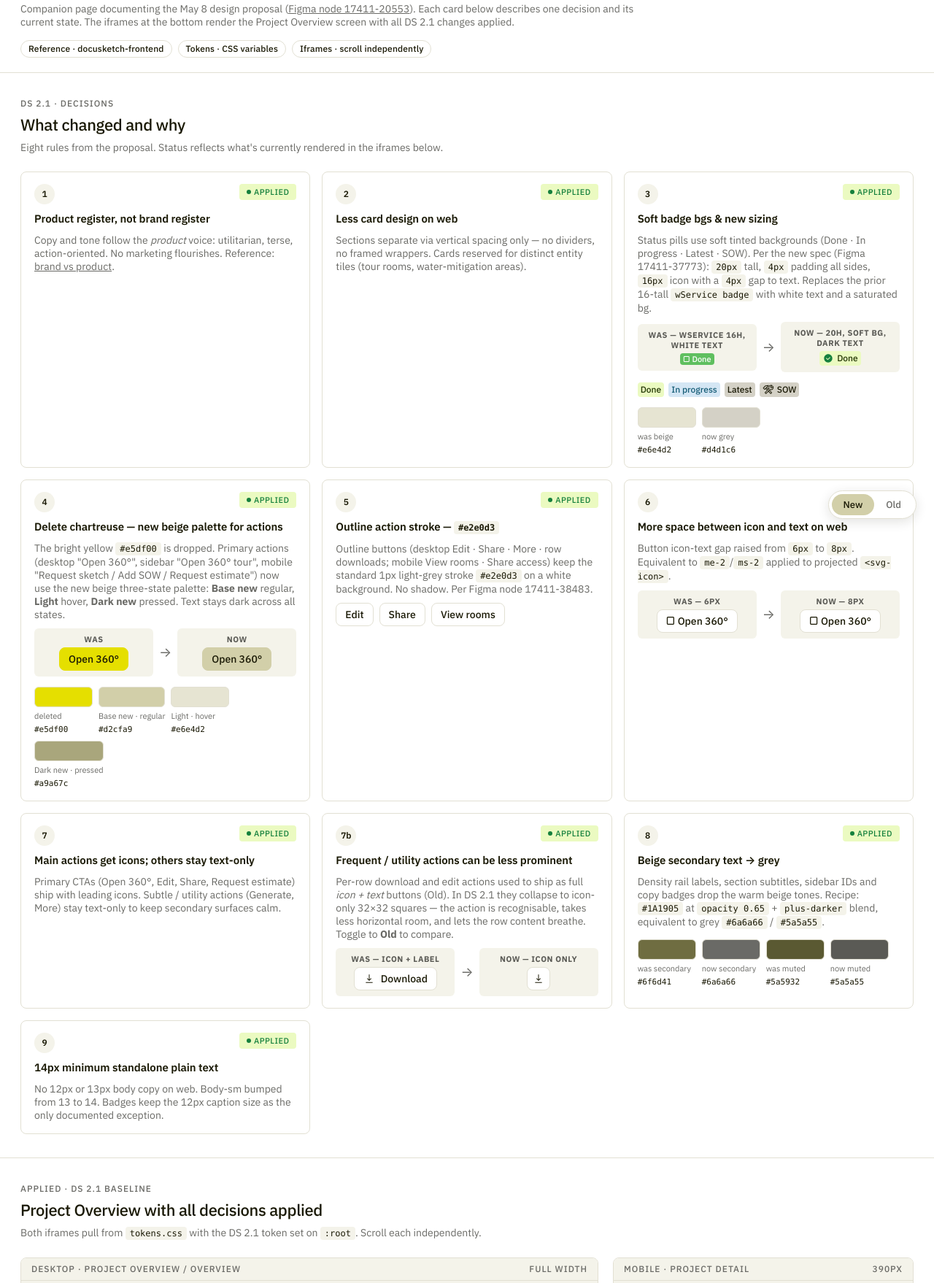
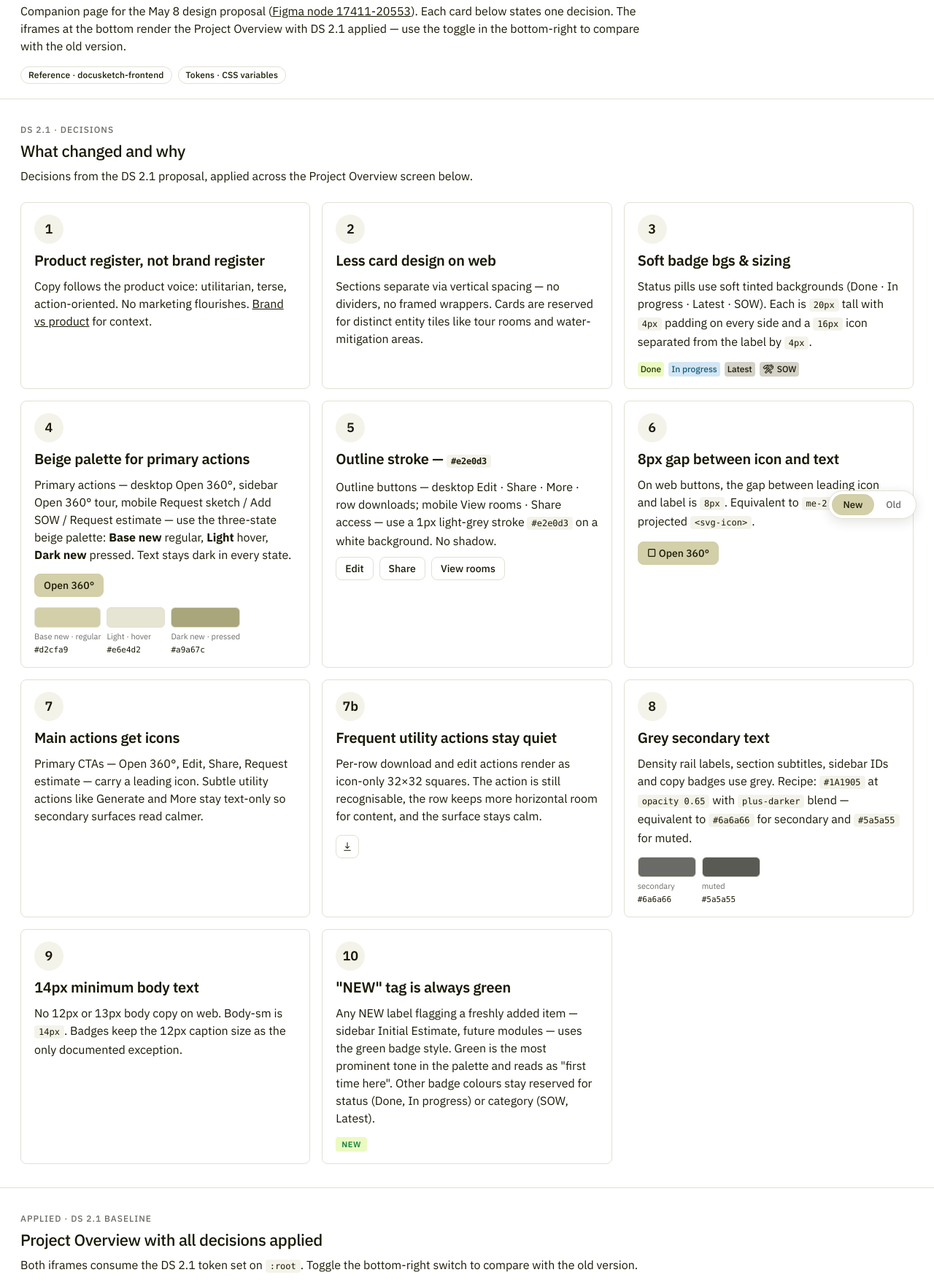
Before and after one commit to artarmeev-ds/artarmeev-ds.github.io, a plain HTML site: page index.html in a window 1280 px wide. Shown: the part 65-1823 px from the top of the page at 73% size. Drawn offline with Linux system fonts and the light colour scheme.

Commit message:
Bigger card numbers + h3, copy review across descriptions

```diff
--- a/index.html
+++ b/index.html
@@ -42,7 +42,9 @@
   }
   .page-header h1 { margin-bottom: 8px; }
   .page-header p {
-    color: var(--ds-color-text-secondary);
+    color: var(--ds-color-text-primary);
+    font-size: 16px;
+    line-height: 24px;
     margin-bottom: 16px;
     max-width: 880px;
   }
@@ -84,7 +86,11 @@
     margin-bottom: 8px;
   }
   .section-head h2 { margin-bottom: 8px; font-size: 22px; line-height: 28px; }
-  .section-head p { color: var(--ds-color-text-secondary); }
+  .section-head p {
+    color: var(--ds-color-text-primary);
+    font-size: 16px;
+    line-height: 24px;
+  }
 
   /* Decision card grid */
   .decisions {
@@ -108,22 +114,22 @@
     gap: 12px;
   }
   .decision-card h3 {
-    font-size: 15px;
-    line-height: 20px;
+    font-size: 20px;
+    line-height: 26px;
     font-weight: 600;
-    letter-spacing: -0.005em;
+    letter-spacing: -0.012em;
   }
   .decision-card p {
-    color: var(--ds-color-text-secondary);
-    font-size: 14px;
-    line-height: 18px;
+    color: var(--ds-color-text-primary);
+    font-size: 16px;
+    line-height: 24px;
   }
   .decision-card .num {
-    width: 28px; height: 28px;
+    width: 40px; height: 40px;
     border-radius: 50%;
     background: var(--ds-color-bg-neutral);
     color: var(--ds-color-text-primary);
-    font-size: 12px;
+    font-size: 18px;
     font-weight: 600;
     display: inline-flex;
     align-items: center; justify-content: center;
@@ -329,11 +335,10 @@
 
 <header class="page-header">
   <h1>Phoenix · DS 2.1 Design Update</h1>
-  <p>Companion page documenting the May 8 design proposal (<a href="https://www.figma.com/design/uWPtoRCtbBAnOqzJVNhYr3/3.0-Design-system?node-id=17411-20553">Figma node 17411-20553</a>). Each card below describes one decision and its current state. The iframes at the bottom render the Project Overview screen with all DS 2.1 changes applied.</p>
+  <p>Companion page for the May 8 design proposal (<a href="https://www.figma.com/design/uWPtoRCtbBAnOqzJVNhYr3/3.0-Design-system?node-id=17411-20553">Figma node 17411-20553</a>). Each card below states one decision. The iframes at the bottom render the Project Overview with DS 2.1 applied — use the toggle in the bottom-right to compare with the old version.</p>
   <div class="page-meta">
     <span class="pill">Reference · docusketch-frontend</span>
     <span class="pill">Tokens · CSS variables</span>
-    <span class="pill">Iframes · scroll independently</span>
   </div>
 </header>
 
@@ -344,7 +349,7 @@
   <div class="section-head">
     <span class="section-tag">DS 2.1 · decisions</span>
     <h2>What changed and why</h2>
-    <p>Eight rules from the proposal. Status reflects what's currently rendered in the iframes below.</p>
+    <p>Decisions from the DS 2.1 proposal, applied across the Project Overview screen below.</p>
   </div>
 
   <div class="decisions">
@@ -353,42 +358,27 @@
     <div class="decision-card">
       <div class="decision-card-head">
         <span class="num">1</span>
-        <span class="status status-applied">Applied</span>
       </div>
       <h3>Product register, not brand register</h3>
-      <p>Copy and tone follow the <em>product</em> voice: utilitarian, terse, action-oriented. No marketing flourishes. Reference: <a href="https://impeccable.style/tutorials/brand-vs-product/">brand vs product</a>.</p>
+      <p>Copy follows the product voice: utilitarian, terse, action-oriented. No marketing flourishes. <a href="https://impeccable.style/tutorials/brand-vs-product/">Brand vs product</a> for context.</p>
     </div>
 
     <!-- 2 — Less card design on web -->
     <div class="decision-card">
       <div class="decision-card-head">
         <span class="num">2</span>
-        <span class="status status-applied">Applied</span>
       </div>
       <h3>Less card design on web</h3>
-      <p>Sections separate via vertical spacing only — no dividers, no framed wrappers. Cards reserved for distinct entity tiles (tour rooms, water-mitigation areas).</p>
+      <p>Sections separate via vertical spacing — no dividers, no framed wrappers. Cards are reserved for distinct entity tiles like tour rooms and water-mitigation areas.</p>
     </div>
 
     <!-- 3 — Soft badges new spec -->
     <div class="decision-card">
       <div class="decision-card-head">
         <span class="num">3</span>
-        <span class="status status-applied">Applied</span>
       </div>
-      <h3>Soft badge bgs &amp; new sizing</h3>
-      <p>Status pills use soft tinted backgrounds (Done · In progress · Latest · SOW). Per the new spec (Figma 17411-37773): <code>20px</code> tall, <code>4px</code> padding all sides, <code>16px</code> icon with a <code>4px</code> gap to text. Replaces the prior 16-tall <code>wService badge</code> with white text and a saturated bg.</p>
-      <div class="ba">
-        <div class="ba-cell"><strong>Was — wService 16h, white text</strong>
-          <span style="display:inline-flex;align-items:center;gap:4px;height:16px;padding:0 4px;border-radius:4px;background:#5fbf5f;color:#fff;font-size:11px;font-weight:500">▢ Done</span>
-        </div>
-        <span class="ba-arrow">→</span>
-        <div class="ba-cell"><strong>Now — 20h, soft bg, dark text</strong>
-          <span style="display:inline-flex;align-items:center;gap:4px;height:20px;padding:0 4px;border-radius:4px;background:#ebfac1;color:#243805;font-size:12px;font-weight:500">
-            <svg width="16" height="16" viewBox="0 0 24 24" fill="#15803d" aria-hidden="true"><path d="M12 3.5C16.6944 3.5 20.5 7.3056 20.5 12C20.5 16.6944 16.6944 20.5 12 20.5C7.3056 20.5 3.5 16.6944 3.5 12C3.5 7.3056 7.3056 3.5 12 3.5ZM11.0264 13.4658L8.5303 10.9697L7.4697 12.0303L10.9727 15.5332L11.502 15.0576L16.502 10.5576L15.498 9.4424L11.0264 13.4658Z"/></svg>
-            Done
-          </span>
-        </div>
-      </div>
+      <h3>Soft badge bgs &amp; sizing</h3>
+      <p>Status pills use soft tinted backgrounds (Done · In progress · Latest · SOW). Each is <code>20px</code> tall with <code>4px</code> padding on every side and a <code>16px</code> icon separated from the label by <code>4px</code>.</p>
       <div style="display:flex;gap:6px;flex-wrap:wrap;margin-top:4px">
         <span style="display:inline-flex;align-items:center;gap:4px;height:20px;padding:0 4px;border-radius:4px;background:#ebfac1;color:#243805;font-size:12px;font-weight:500">Done</span>
         <span style="display:inline-flex;align-items:center;gap:4px;height:20px;padding:0 4px;border-radius:4px;background:#d4e6f4;color:#165d77;font-size:12px;font-weight:500">In progress</span>
@@ -398,27 +388,17 @@
           SOW
         </span>
       </div>
-      <div class="card-swatches">
-        <div class="mini-swatch"><div class="mini-swatch-color" style="background:#e6e4d2"></div><span class="mini-swatch-name">was beige</span><span class="mini-swatch-value">#e6e4d2</span></div>
-        <div class="mini-swatch"><div class="mini-swatch-color" style="background:#d4d1c6"></div><span class="mini-swatch-name">now grey</span><span class="mini-swatch-value">#d4d1c6</span></div>
-      </div>
     </div>
 
-    <!-- 4 — Yellow accent → new beige palette -->
+    <!-- 4 — New beige palette for actions -->
     <div class="decision-card">
       <div class="decision-card-head">
         <span class="num">4</span>
-        <span class="status status-applied">Applied</span>
       </div>
-      <h3>Delete chartreuse — new beige palette for actions</h3>
-      <p>The bright yellow <code>#e5df00</code> is dropped. Primary actions (desktop "Open 360°", sidebar "Open 360° tour", mobile "Request sketch / Add SOW / Request estimate") now use the new beige three-state palette: <strong>Base new</strong> regular, <strong>Light</strong> hover, <strong>Dark new</strong> pressed. Text stays dark across all states.</p>
-      <div class="ba">
-        <div class="ba-cell"><strong>Was</strong><span class="sample-btn sample-btn-yellow">Open 360°</span></div>
-        <span class="ba-arrow">→</span>
-        <div class="ba-cell"><strong>Now</strong><span class="sample-btn sample-btn-accent">Open 360°</span></div>
-      </div>
+      <h3>Beige palette for primary actions</h3>
+      <p>Primary actions — desktop Open 360°, sidebar Open 360° tour, mobile Request sketch / Add SOW / Request estimate — use the three-state beige palette: <strong>Base new</strong> regular, <strong>Light</strong> hover, <strong>Dark new</strong> pressed. Text stays dark in every state.</p>
+      <div style="margin-top:4px"><span class="sample-btn sample-btn-accent">Open 360°</span></div>
       <div class="card-swatches">
-        <div class="mini-swatch"><div class="mini-swatch-color" style="background:#e5df00"></div><span class="mini-swatch-name">deleted</span><span class="mini-swatch-value">#e5df00</span></div>
         <div class="mini-swatch"><div class="mini-swatch-color" style="background:#d2cfa9"></div><span class="mini-swatch-name">Base new · regular</span><span class="mini-swatch-value">#d2cfa9</span></div>
         <div class="mini-swatch"><div class="mini-swatch-color" style="background:#e6e4d2"></div><span class="mini-swatch-name">Light · hover</span><span class="mini-swatch-value">#e6e4d2</span></div>
         <div class="mini-swatch"><div class="mini-swatch-color" style="background:#a9a67c"></div><span class="mini-swatch-name">Dark new · pressed</span><span class="mini-swatch-value">#a9a67c</span></div>
@@ -429,10 +409,9 @@
     <div class="decision-card">
       <div class="decision-card-head">
         <span class="num">5</span>
-        <span class="status status-applied">Applied</span>
       </div>
-      <h3>Outline action stroke — <code>#e2e0d3</code></h3>
-      <p>Outline buttons (desktop Edit · Share · More · row downloads; mobile View rooms · Share access) keep the standard 1px light-grey stroke <code>#e2e0d3</code> on a white background. No shadow. Per Figma node 17411-38483.</p>
+      <h3>Outline stroke — <code>#e2e0d3</code></h3>
+      <p>Outline buttons — desktop Edit · Share · More · row downloads; mobile View rooms · Share access — use a 1px light-grey stroke <code>#e2e0d3</code> on a white background. No shadow.</p>
       <div style="display:flex;gap:8px;align-items:center">
         <span class="sample-btn">Edit</span>
         <span class="sample-btn">Share</span>
@@ -444,65 +423,45 @@
     <div class="decision-card">
       <div class="decision-card-head">
         <span class="num">6</span>
-        <span class="status status-applied">Applied</span>
       </div>
-      <h3>More space between icon and text on web</h3>
-      <p>Button icon-text gap raised from <code>6px</code> to <code>8px</code>. Equivalent to <code>me-2</code>/<code>ms-2</code> applied to projected <code>&lt;svg-icon&gt;</code>.</p>
-      <div class="ba">
-        <div class="ba-cell"><strong>Was — 6px</strong>
-          <span class="sample-btn" style="gap:6px">▢ Open 360°</span>
-        </div>
-        <span class="ba-arrow">→</span>
-        <div class="ba-cell"><strong>Now — 8px</strong>
-          <span class="sample-btn" style="gap:8px">▢ Open 360°</span>
-        </div>
-      </div>
+      <h3>8px gap between icon and text</h3>
+      <p>On web buttons, the gap between leading icon and label is <code>8px</code>. Equivalent to <code>me-2</code> / <code>ms-2</code> on a projected <code>&lt;svg-icon&gt;</code>.</p>
+      <div style="margin-top:4px"><span class="sample-btn sample-btn-accent" style="gap:8px">▢ Open 360°</span></div>
     </div>
 
     <!-- 7 — Main actions with icons; others without -->
     <div class="decision-card">
       <div class="decision-card-head">
         <span class="num">7</span>
-        <span class="status status-applied">Applied</span>
       </div>
-      <h3>Main actions get icons; others stay text-only</h3>
-      <p>Primary CTAs (Open 360°, Edit, Share, Request estimate) ship with leading icons. Subtle / utility actions (Generate, More) stay text-only to keep secondary surfaces calm.</p>
+      <h3>Main actions get icons</h3>
+      <p>Primary CTAs — Open 360°, Edit, Share, Request estimate — carry a leading icon. Subtle utility actions like Generate and More stay text-only so secondary surfaces read calmer.</p>
     </div>
 
     <!-- 7b — Less important / frequent actions are less prominent -->
     <div class="decision-card">
       <div class="decision-card-head">
         <span class="num">7b</span>
-        <span class="status status-applied">Applied</span>
       </div>
-      <h3>Frequent / utility actions can be less prominent</h3>
-      <p>Per-row download and edit actions used to ship as full <em>icon + text</em> buttons (Old). In DS 2.1 they collapse to icon-only 32×32 squares — the action is recognisable, takes less horizontal room, and lets the row content breathe. Toggle to <strong>Old</strong> to compare.</p>
-      <div class="ba">
-        <div class="ba-cell"><strong>Was — icon + label</strong>
-          <span class="sample-btn"><svg width="16" height="16" viewBox="0 0 24 24" fill="none" stroke="currentColor" stroke-width="1.5"><path d="M19 20.75H5V19.25H19V20.75ZM12.75 13.6895L15.4697 10.9697L16.5303 12.0303L12 16.5605L7.46973 12.0303L8.53027 10.9697L11.25 13.6895V3.5H12.75V13.6895Z" fill="currentColor" stroke="none"/></svg> Download</span>
-        </div>
-        <span class="ba-arrow">→</span>
-        <div class="ba-cell"><strong>Now — icon only</strong>
-          <span class="sample-btn" style="width:32px;padding:0;justify-content:center" aria-label="Download">
-            <svg width="16" height="16" viewBox="0 0 24 24" fill="currentColor"><path d="M19 20.75H5V19.25H19V20.75ZM12.75 13.6895L15.4697 10.9697L16.5303 12.0303L12 16.5605L7.46973 12.0303L8.53027 10.9697L11.25 13.6895V3.5H12.75V13.6895Z"/></svg>
-          </span>
-        </div>
+      <h3>Frequent utility actions stay quiet</h3>
+      <p>Per-row download and edit actions render as icon-only 32×32 squares. The action is still recognisable, the row keeps more horizontal room for content, and the surface stays calm.</p>
+      <div style="margin-top:4px">
+        <span class="sample-btn" style="width:32px;padding:0;justify-content:center" aria-label="Download">
+          <svg width="16" height="16" viewBox="0 0 24 24" fill="currentColor"><path d="M19 20.75H5V19.25H19V20.75ZM12.75 13.6895L15.4697 10.9697L16.5303 12.0303L12 16.5605L7.46973 12.0303L8.53027 10.9697L11.25 13.6895V3.5H12.75V13.6895Z"/></svg>
+        </span>
       </div>
     </div>
 
-    <!-- 8 — Beige text → grey -->
+    <!-- 8 — Grey secondary text -->
     <div class="decision-card">
       <div class="decision-card-head">
         <span class="num">8</span>
-        <span class="status status-applied">Applied</span>
       </div>
-      <h3>Beige secondary text → grey</h3>
-      <p>Density rail labels, section subtitles, sidebar IDs and copy badges drop the warm beige tones. Recipe: <code>#1A1905</code> at <code>opacity 0.65</code> + <code>plus-darker</code> blend, equivalent to grey <code>#6a6a66</code> / <code>#5a5a55</code>.</p>
+      <h3>Grey secondary text</h3>
+      <p>Density rail labels, section subtitles, sidebar IDs and copy badges use grey. Recipe: <code>#1A1905</code> at <code>opacity 0.65</code> with <code>plus-darker</code> blend — equivalent to <code>#6a6a66</code> for secondary and <code>#5a5a55</code> for muted.</p>
       <div class="card-swatches">
-        <div class="mini-swatch"><div class="mini-swatch-color" style="background:#6f6d41"></div><span class="mini-swatch-name">was secondary</span><span class="mini-swatch-value">#6f6d41</span></div>
-        <div class="mini-swatch"><div class="mini-swatch-color" style="background:#6a6a66"></div><span class="mini-swatch-name">now secondary</span><span class="mini-swatch-value">#6a6a66</span></div>
-        <div class="mini-swatch"><div class="mini-swatch-color" style="background:#5a5932"></div><span class="mini-swatch-name">was muted</span><span class="mini-swatch-value">#5a5932</span></div>
-        <div class="mini-swatch"><div class="mini-swatch-color" style="background:#5a5a55"></div><span class="mini-swatch-name">now muted</span><span class="mini-swatch-value">#5a5a55</span></div>
+        <div class="mini-swatch"><div class="mini-swatch-color" style="background:#6a6a66"></div><span class="mini-swatch-name">secondary</span><span class="mini-swatch-value">#6a6a66</span></div>
+        <div class="mini-swatch"><div class="mini-swatch-color" style="background:#5a5a55"></div><span class="mini-swatch-name">muted</span><span class="mini-swatch-value">#5a5a55</span></div>
       </div>
     </div>
 
@@ -510,10 +469,21 @@
     <div class="decision-card">
       <div class="decision-card-head">
         <span class="num">9</span>
-        <span class="status status-applied">Applied</span>
       </div>
-      <h3>14px minimum standalone plain text</h3>
-      <p>No 12px or 13px body copy on web. Body-sm bumped from 13 to 14. Badges keep the 12px caption size as the only documented exception.</p>
+      <h3>14px minimum body text</h3>
+      <p>No 12px or 13px body copy on web. Body-sm is <code>14px</code>. Badges keep the 12px caption size as the only documented exception.</p>
+    </div>
+
+    <!-- 10 — NEW tag is always green -->
+    <div class="decision-card">
+      <div class="decision-card-head">
+        <span class="num">10</span>
+      </div>
+      <h3>"NEW" tag is always green</h3>
+      <p>Any NEW label flagging a freshly added item — sidebar Initial Estimate, future modules — uses the green badge style. Green is the most prominent tone in the palette and reads as "first time here". Other badge colours stay reserved for status (Done, In progress) or category (SOW, Latest).</p>
+      <div style="margin-top:4px">
+        <span style="display:inline-flex;align-items:center;height:20px;padding:0 8px;border-radius:4px;background:#ebfac1;color:#15803d;font-size:11px;font-weight:600;letter-spacing:0.05em;text-transform:uppercase">New</span>
+      </div>
     </div>
 
   </div>
@@ -526,7 +496,7 @@
   <div class="section-head">
     <span class="section-tag">Applied · DS 2.1 baseline</span>
     <h2>Project Overview with all decisions applied</h2>
-    <p>Both iframes pull from <code>tokens.css</code> with the DS 2.1 token set on <code>:root</code>. Scroll each independently.</p>
+    <p>Both iframes consume the DS 2.1 token set on <code>:root</code>. Toggle the bottom-right switch to compare with the old version.</p>
   </div>
 
   <div class="frames">
@@ -542,7 +512,7 @@
 </section>
 
 <footer class="page-footer">
-  Tokens defined in <code>tokens.css</code>. Iframes scroll independently. Static HTML — Angular components are simulated. DS 2.1 reference: <a href="https://www.figma.com/design/uWPtoRCtbBAnOqzJVNhYr3/3.0-Design-system?node-id=17411-20553">Figma frame 17411-20553</a>.
+  Tokens live in <code>tokens.css</code>. Static HTML; the Angular components are simulated. DS 2.1 reference: <a href="https://www.figma.com/design/uWPtoRCtbBAnOqzJVNhYr3/3.0-Design-system?node-id=17411-20553">Figma frame 17411-20553</a>.
 </footer>
 
 <!-- Floating version toggle: switches both iframes between New (DS 2.1) and Old (legacy) -->
```
